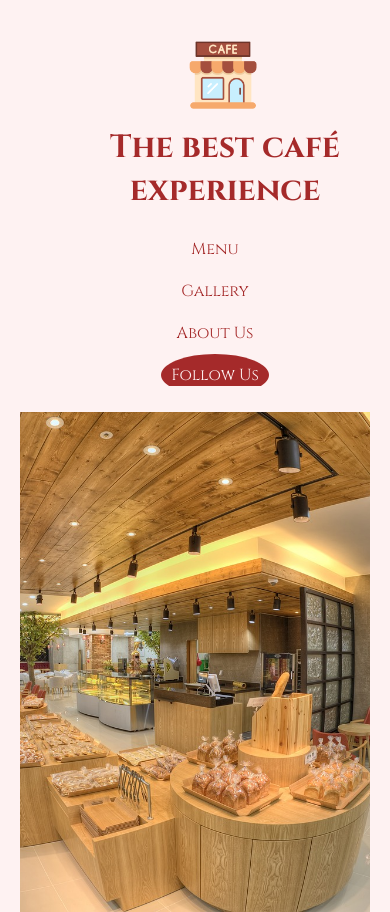
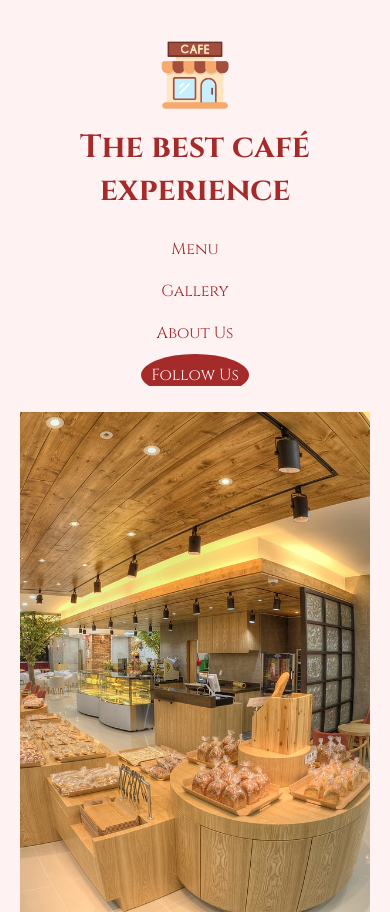
Before and after one commit to SmgColom/Cafe, a plain HTML site: page index.html in a window 390 px wide. Shown: the top 912 px of the page. Drawn offline with Linux system fonts and the light colour scheme.

Commit message:
Update 1

```diff
--- a/style.css
+++ b/style.css
@@ -158,7 +158,7 @@ background: url('./Background\ Cafe\ 2.jpg') no-repeat scroll center top/cover;
 
     #Logo img {
       width: 70px;
-      padding-left: 55px;
+      padding-left: 0px;
       }
 
 
@@ -172,7 +172,7 @@ background: url('./Background\ Cafe\ 2.jpg') no-repeat scroll center top/cover;
       }
 
     .text-primary {
-      padding-left: 60px;
+      padding-left: 0px;
       margin:0;
       overflow: auto;
       text-align: center;
@@ -180,6 +180,7 @@ background: url('./Background\ Cafe\ 2.jpg') no-repeat scroll center top/cover;
       }
 
       .Navbar ul {
+        padding-left: 0px;
         justify-content: space-between;
         overflow: auto;
         flex-direction: column;
```
